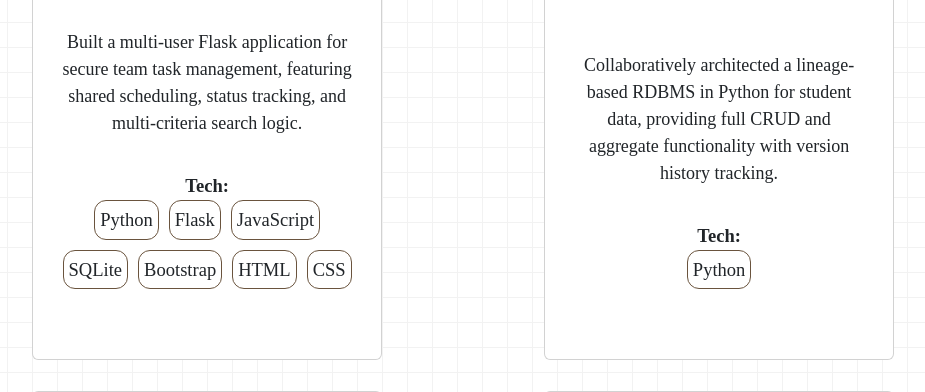
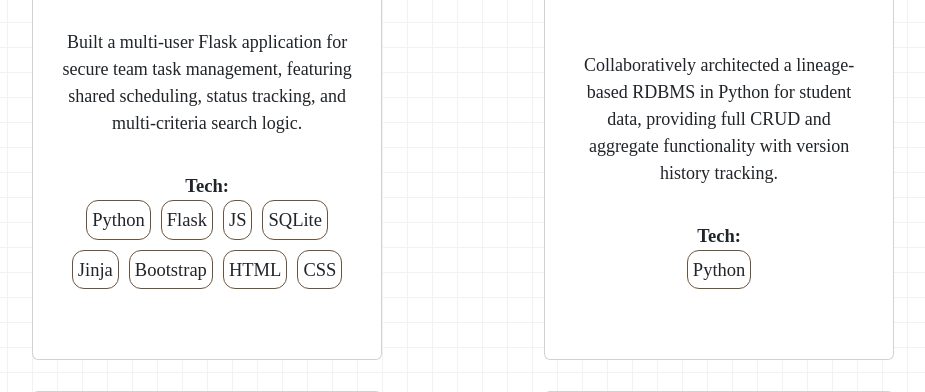
Before and after one commit to jschhie/portfolio, a Flask app: page /projects in a window 1280 px wide. Shown: the part 1487-1879 px from the top of the page, without its empty margins (182-1107 px from the left). Run offline with Flask 3, Linux system fonts and the light colour scheme; some web fonts are replaced.

Commit message:
feat: Add Jinja to Projects tech stack

```diff
--- a/website/templates/projects.html
+++ b/website/templates/projects.html
@@ -70,7 +70,7 @@
       {{
         project_content.project_text(
           'Designed and developed a full-stack e-commerce platform with a secure customer portal, dynamic shopping cart logic, membership rewards system, and complete transaction processing.',
-          ['Python', 'Flask', 'JavaScript', 'SQLite', 'Bootstrap', 'HTML', 'CSS'],
+          ['Python', 'Flask', 'JS', 'SQLite', 'Jinja', 'Bootstrap', 'HTML', 'CSS'],
         )
       }}
     </div>
@@ -121,7 +121,7 @@
       {{
         project_content.project_text(
           'Developed a mobile-first cafe ordering system with an integrated Admin Dashboard for real-time inventory tracking and complex order management.',
-          ['Python', 'Flask', 'JavaScript', 'SQLite', 'Bootstrap', 'HTML', 'CSS'],
+          ['Python', 'Flask', 'JS', 'SQLite', 'Jinja', 'Bootstrap', 'HTML', 'CSS'],
         )
       }}
     </div>
@@ -172,7 +172,7 @@
       {{
         project_content.project_text(
           'Built a multi-user Flask application for secure team task management, featuring shared scheduling, status tracking, and multi-criteria search logic.',
-          ['Python', 'Flask', 'JavaScript', 'SQLite', 'Bootstrap', 'HTML', 'CSS'],
+          ['Python', 'Flask', 'JS', 'SQLite', 'Jinja', 'Bootstrap', 'HTML', 'CSS'],
         )
       }}
     </div>
```
